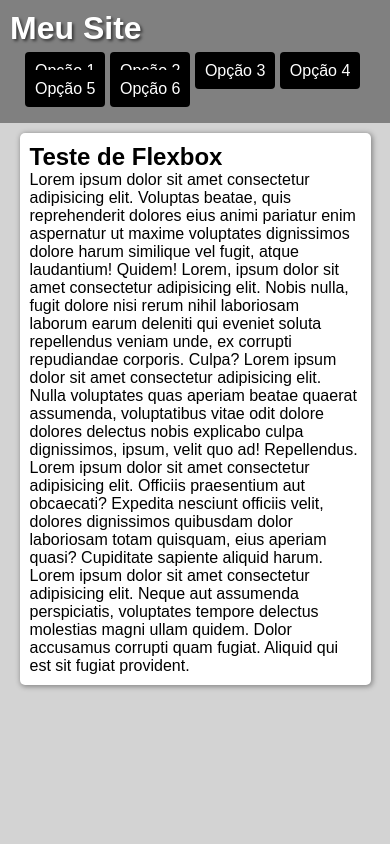
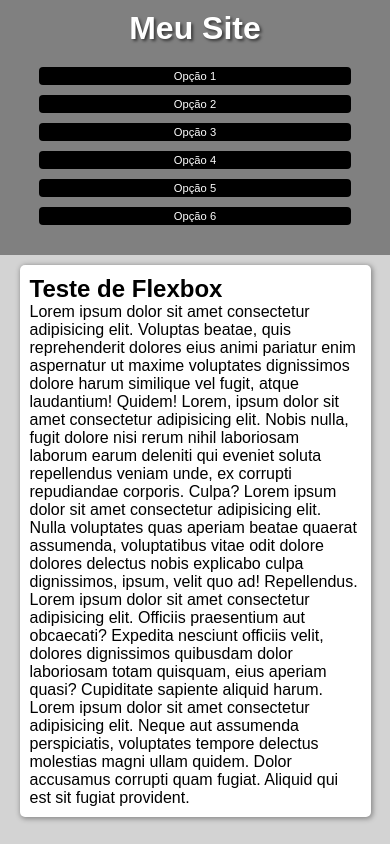
Before and after one commit to MilagrosCarvajal/menu-flexbox, a plain HTML site: page index.html in a window 390 px wide. Drawn offline with nearby package versions, Linux system fonts and the light colour scheme.

Commit message:
atualizacao

```diff
--- a/index.html
+++ b/index.html
@@ -6,9 +6,11 @@
     <meta name="viewport" content="width=device-width, initial-scale=1.0">
     <title>Menu Flexbox</title>
     <link rel="stylesheet" href="style.css">
+    <link href="https://fonts.googleapis.com/css2?family=Material+Symbols+Outlined" rel="stylesheet" />
+
 </head>
 
-<body>
+<body onresize="mudouTamanho()">
     <header>
         <h1>Meu Site</h1>
         <nav>
@@ -35,6 +37,8 @@
                 voluptates tempore delectus molestias magni ullam quidem. Dolor accusamus corrupti quam fugiat. Aliquid
                 qui est sit fugiat provident.</p>
     </main>
+
+
 </body>
 
 </html>
--- a/style.css
+++ b/style.css
@@ -1,12 +1,12 @@
 @charset "UTF-8";
 
-*{
+* {
     margin: 0;
     padding: 0;
     box-sizing: border-box;
 }
 
-body{
+body {
     font-family: Arial, Helvetica, sans-serif;
     font-size: 1em;
     background-color: lightgrey;
@@ -14,38 +14,73 @@ body{
     width: 100vw;
 }
 
-header{
+header {
     background-color: grey;
     padding: 10px;
     margin-bottom: 10px;
+
+    display: flex;
+    flex-flow: row wrap;
+    justify-content: space-between;
+    align-items: center;
 }
 
-header h1{
+header h1 {
     color: white;
     text-shadow: 2px 2px 3px rgba(0, 0, 0, 0.551);
+
+    flex: 0 0 300px;
 }
 
-header nav{
+header nav {
     margin: 15px;
+    display: flex;
+    flex-flow: row wrap;
+    align-items: center;
 }
 
 header a {
-    padding: 10px;
+
+    font-size: 0.8em;
+    margin: 5px;
+    padding: 8px;
     border-radius: 4px;
-
+    text-align: center;
     text-decoration: none;
 
     color: white;
     background-color: black;
 }
 
-header a:hover{
+header a:hover {
     color: rgb(84, 84, 84);
     background-color: white;
+    transition: background-color 0.4s;
 }
 
 
+@media screen and (max-width:550px) {
+    header {
+        flex-flow: column wrap;
+        justify-content: center;
+        align-items: center;
+    }
 
+    header h1{
+        flex: 0;
+    }
+
+    header nav{
+        flex-flow: column wrap;
+    }
+
+    nav a{
+        font-size: 0.7em;
+        padding: 3px;
+        width: 80vw;
+    }
+
+}
 
 
 main {
```
